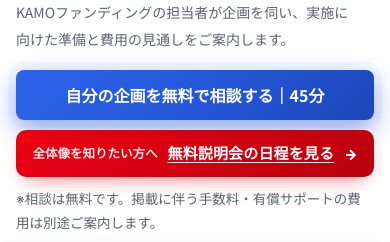
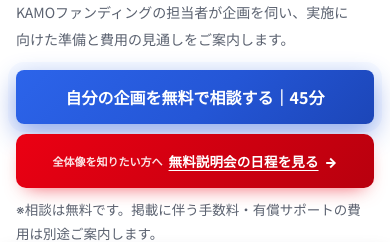
Before and after one commit to adr35760/kamo-funding-app, a Next.js app: page / in a window 390 px wide. Shown: the part 528-770 px from the top of the page. Built offline with nearby package versions, Linux system fonts and the light colour scheme; no server answers.

Commit message:
style(top): FVの上下バナーを同幅・同高に揃えて長くする（t iku指示 2026-11-19）

```diff
--- a/src/styles/top-lp.css
+++ b/src/styles/top-lp.css
@@ -1306,3 +1306,48 @@
     font-size: 15px;
   }
 }
+
+/* ===== 2026-11-19 t iku指示: 上下のバナーを同じ大きさに揃え、長くする ===== */
+.tlp-hero-ctas {
+  width: 100%;
+  max-width: 560px;
+}
+.tlp-hero-cta-main {
+  display: flex;
+  align-items: center;
+  justify-content: center;
+  width: 100%;
+  min-height: 56px;
+  padding: 14px 24px;
+  text-align: center;
+}
+.tlp-hero-redbanner {
+  width: 100%;
+  min-height: 56px;
+  justify-content: center;
+  padding: 12px 20px;
+}
+@media (max-width: 767px) {
+  .tlp-hero-ctas {
+    max-width: none;
+  }
+  .tlp-hero-cta-main,
+  .tlp-hero-redbanner {
+    min-height: 54px;
+  }
+  /* スマホでも2つを同じ高さに揃えるため、赤バナーは1行に収める */
+  .tlp-hero-redbanner {
+    flex-wrap: nowrap;
+    gap: 6px;
+    padding: 10px 14px;
+  }
+  .tlp-hero-redbanner-lead {
+    font-size: 11px;
+  }
+  .tlp-hero-redbanner-main {
+    font-size: 13.5px;
+  }
+  .tlp-hero-redbanner-arrow {
+    font-size: 13.5px;
+  }
+}
```
